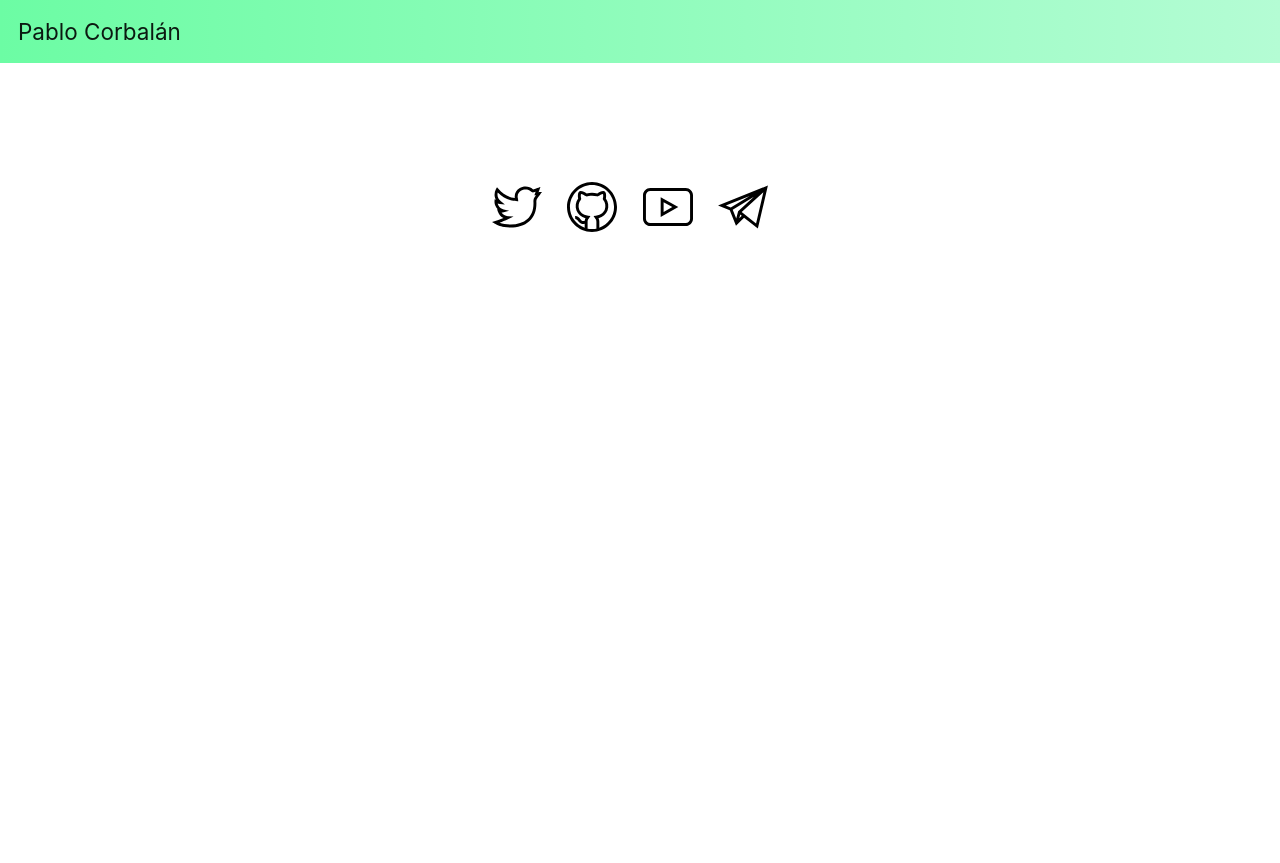
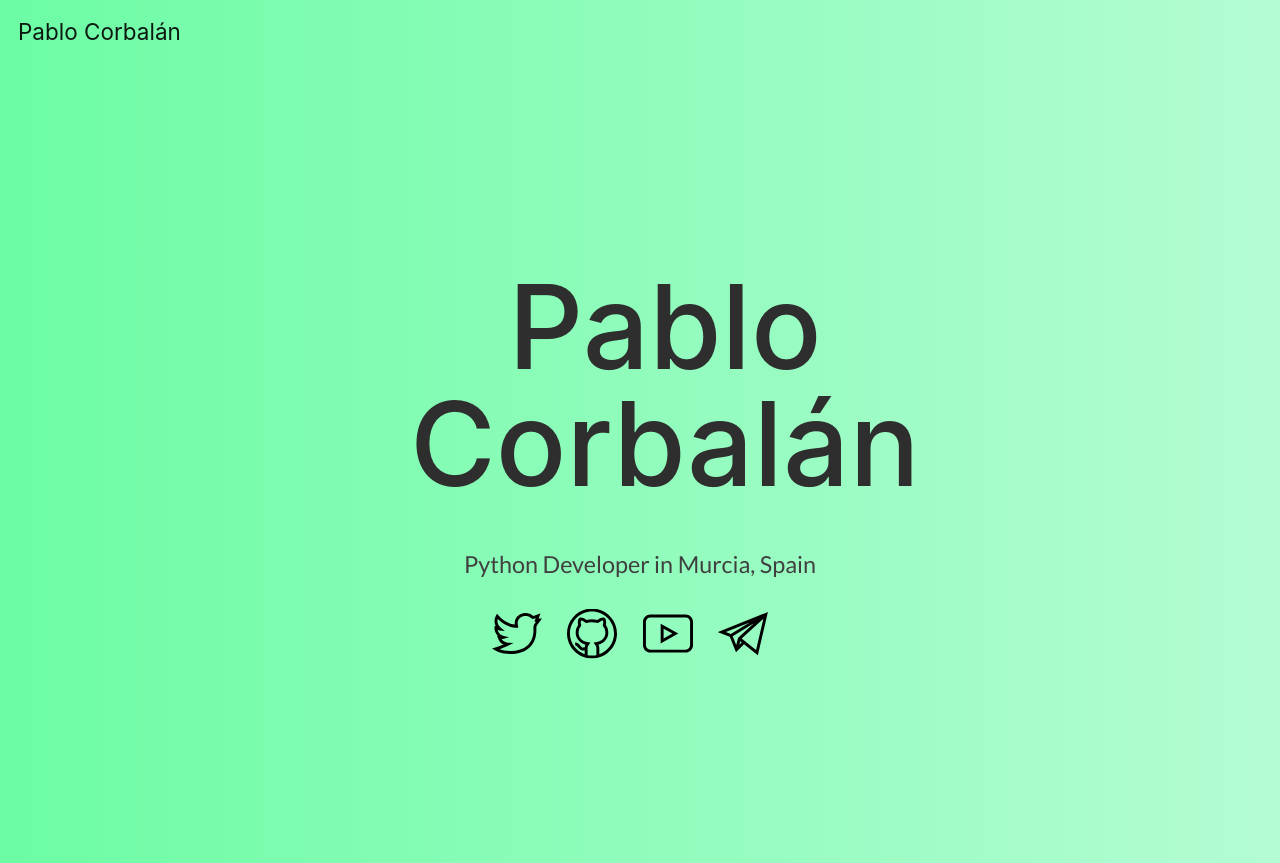
Before and after one commit to PabloCorbCon/PersonalWeb, a Flask app: page / in a window 1280 px wide. Before the commit the page ends 232 px from the top, so only its background shows below. Run offline with Flask 2, Linux system fonts and the light colour scheme; some libraries are stand-ins or nearby versions; some web fonts are replaced.

Commit message:
title added

```diff
--- a/static/css/style.css
+++ b/static/css/style.css
@@ -30,15 +30,10 @@ html {
     -o-font-feature-settings: "liga", "dlig";
     font-feature-settings: "liga", "dlig";
 }
-h1,
-h2,
-h3,
-h4,
-h5,
-h6 {
+h1,h2,h3,h4,h5,h6 {
   line-height: 1;
   margin-top: 0;
-  color: #fff;
+  color: #2e2e2e;
   display: inline-block;
   position: relative;
 }
@@ -54,40 +49,13 @@ a {
 }
 .gigantic{font-size: 11rem;}
 .supersize{font-size: 8rem;}
-.tera {
-  font-size: 6.5rem; /* 117 / 18 = 6.5 */
-  margin-bottom: 0.25385rem;
-}
-
-.giga {
-  font-size: 5rem; /* 90 / 18 = 5 */
-  margin-bottom: 0.33rem;
-}
-
-.mega {
-  font-size: 4rem; /* 72 / 18 = 4 */
-  margin-bottom: 0.4125rem;
-}
-
-.alpha {
-  font-size: 3.33333rem; /* 60 / 18 = 3.3333 */
-  margin-bottom: 0.495rem;
-}
-
-.beta {
-  font-size: 2.6667rem; /* 48 / 18 = 2.6667 */
-  margin-bottom: 0.61875rem;
-}
-
-.gamma {
-  font-size: 2rem; /* 36 / 18 = 2 */
-  margin-bottom: 0.825rem;
-}
-
-.delta {
-  font-size: 1.3333333333333333rem; /* 24 / 18 = 1.3333 */
-  margin-bottom: 1.2375rem;
-}
+.tera {font-size: 6.5rem; /* 117 / 18 = 6.5 */margin-bottom: 0.25385rem;}
+.giga {font-size: 5rem; /* 90 / 18 = 5 */margin-bottom: 0.33rem;}
+.mega {font-size: 4rem; /* 72 / 18 = 4 */margin-bottom: 0.4125rem;}
+.alpha {font-size: 3.33333rem; /* 60 / 18 = 3.3333 */margin-bottom: 0.495rem;}
+.beta {font-size: 2.6667rem; /* 48 / 18 = 2.6667 */margin-bottom: 0.61875rem;}
+.gamma {font-size: 2rem; /* 36 / 18 = 2 */margin-bottom: 0.825rem;}
+.delta {font-size: 1.3333333333333333rem; /* 24 / 18 = 1.3333 */margin-bottom: 1.2375rem;}
 .epsilon {font-size: 1.16667rem; /* 21 / 18 = 1.1667 */margin-bottom: 1.41429rem;}
 .zeta {font-size: 1rem; /* 18 = 18 × 1 */margin-bottom: 1.65rem;}
 
@@ -160,16 +128,71 @@ a {
 }
 
 /* ==== General styles ==== */
-.header {
-    padding: 2em;
-    text-align: center;
-    background: #6CFCA4;  /* fallback for old browsers */
-    background: -webkit-linear-gradient(to right, #6CFCA4, #B4FCD4);  /* Chrome 10-25, Safari 5.1-6 */
-    background: linear-gradient(to right, #6CFCA4, #B4FCD4); /* W3C, IE 10+/ Edge, Firefox 16+, Chrome 26+, Opera 12+, Safari 7+ */
-    color: rgba(0,0,0,1);
-    font-size: 4;
+ #bg {
+  position: relative;
+  height: 100vh;
+  background: #6CFCA4;  /* fallback for old browsers */
+  background: -webkit-linear-gradient(to right, #6CFCA4, #B4FCD4);  /* Chrome 10-25, Safari 5.1-6 */
+  background: linear-gradient(to right, #6CFCA4, #B4FCD4); /* W3C, IE 10+/ Edge, Firefox 16+, Chrome 26+, Opera 12+, Safari 7+ */
 }
 
+#bg .bg {
+  position: absolute;
+  left: 50%;
+  top: 50%;
+  -webkit-transform: translate(-50%, -50%);
+      -ms-transform: translate(-50%, -50%);
+          transform: translate(-50%, -50%);
+}
+
+.bg {
+  max-width: 460px;
+  width: 100%;
+  text-align: center;
+  line-height: 1.4;
+}
+
+.bg .title {
+  color: #121212;
+  height: 158px;
+  line-height: 153px;
+}
+
+.bg .title h1 {
+  font-family: 'Lato', sans-serif;
+  color: #222;
+  letter-spacing: 10px;
+  margin: 0px 0px 0px 0px;
+  font-weight: 700;
+  text-shadow: 2px 2px 0px #c9c9c9, -2px -2px 0px #c9c9c9;
+}
+
+.bg.title h1 {
+  text-shadow: 2px 2px 0px #ffab00, -2px -2px 0px #ffab00, 0px 0px 8px #ff8700;
+}
+
+.bg p {
+  font-family: 'Lato', sans-serif;
+  color: #404040;
+  font-size: 1.3rem;
+  font-weight: 450;
+  margin-top: 10%;
+  margin-bottom: 15px;
+}
+
+@media only screen and (max-width: 480px) {
+  .bg .title {
+    height: 122px;
+    line-height: 122px;
+  }
+
+  .bg .title h1 {
+      font-size: 122px;
+  }
+  .tera {
+    font-size: 3.1em !important;
+  }
+}
 /*============================SOCIAL MEDIA ICONS===========================*/
 .social-icons {
   padding-top: 1rem;
--- a/templates/home.html
+++ b/templates/home.html
@@ -1,8 +1,9 @@
 {% extends "main.html" %}
 
 {% block content %}
+<div id="bg">
 	<div class="bg">
-  <h1>Pablo Corbalán</h1>
+    <h1 class="tera">Pablo Corbalán</h1>
     <p>Python Developer in Murcia, Spain</p>
     <div class="social-icons">
       {% for icon in icons %}
@@ -10,4 +11,5 @@
       {% endfor %}
     </div>
 	</div>
+</div>
 {% endblock content %}
--- a/templates/main.html
+++ b/templates/main.html
@@ -3,9 +3,6 @@
 <!--navbar-->
 <nav class="navbar navbar-expand-lg navbar-light bg-light">
   <a class="navbar-brand" href="/">Pablo Corbalán</a>
-  <button class="navbar-toggler" type="button" data-toggle="collapse" data-target="#navbarNav" aria-controls="navbarNav" aria-expanded="false" aria-label="Toggle navigation" style="border: none;">
-     <span class="navbar-toggler-icon"></span>
-      </button>
       <div class="collapse navbar-collapse" id="navbarNav">
         <ul class="navbar-nav">
         </ul>
```
Lines whose indentation alone changed are shown as unchanged.
